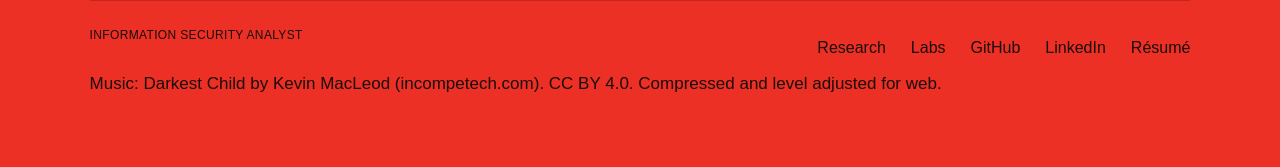
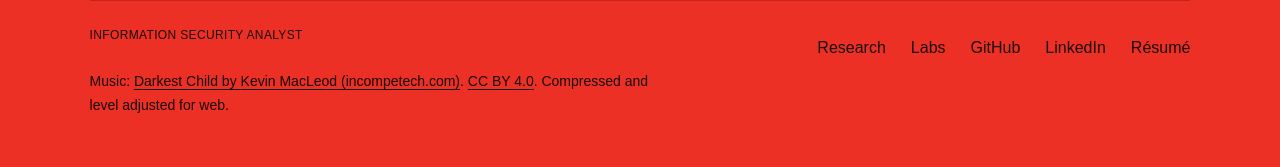
Before and after one commit to jatinsingh1603/Portfolio, a Next.js app: page / in a window 1280 px wide. Shown: the part 6756-6923 px from the top of the page. Built offline with nearby package versions, Linux system fonts and the light colour scheme; no server answers.

Commit message:
Style readable soundtrack attribution

```diff
--- a/app/motion-study.css
+++ b/app/motion-study.css
@@ -1093,6 +1093,18 @@ html:has(.motion-study) {
   font-size: 13px;
   letter-spacing: 0;
 }
+.ms-music-credit {
+  max-width: 75ch;
+  margin: 24px 0 0;
+  color: #160807;
+  font-size: 14px;
+  line-height: 1.7;
+  overflow-wrap: anywhere;
+}
+.ms-music-credit a {
+  text-decoration: underline;
+  text-underline-offset: 3px;
+}
 .ms-noscript {
   padding: 30px;
   background: #f7f5f1;
```
